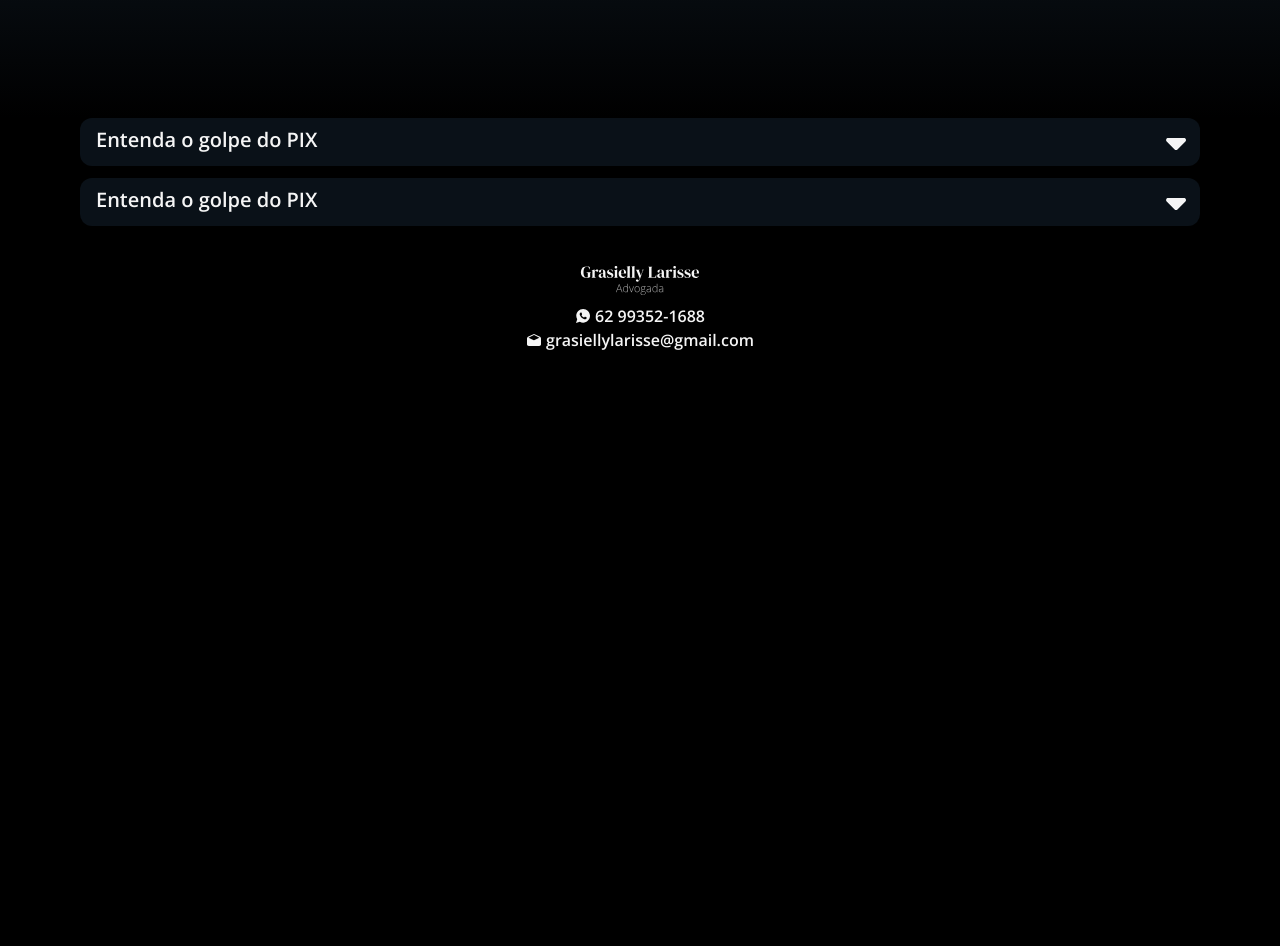
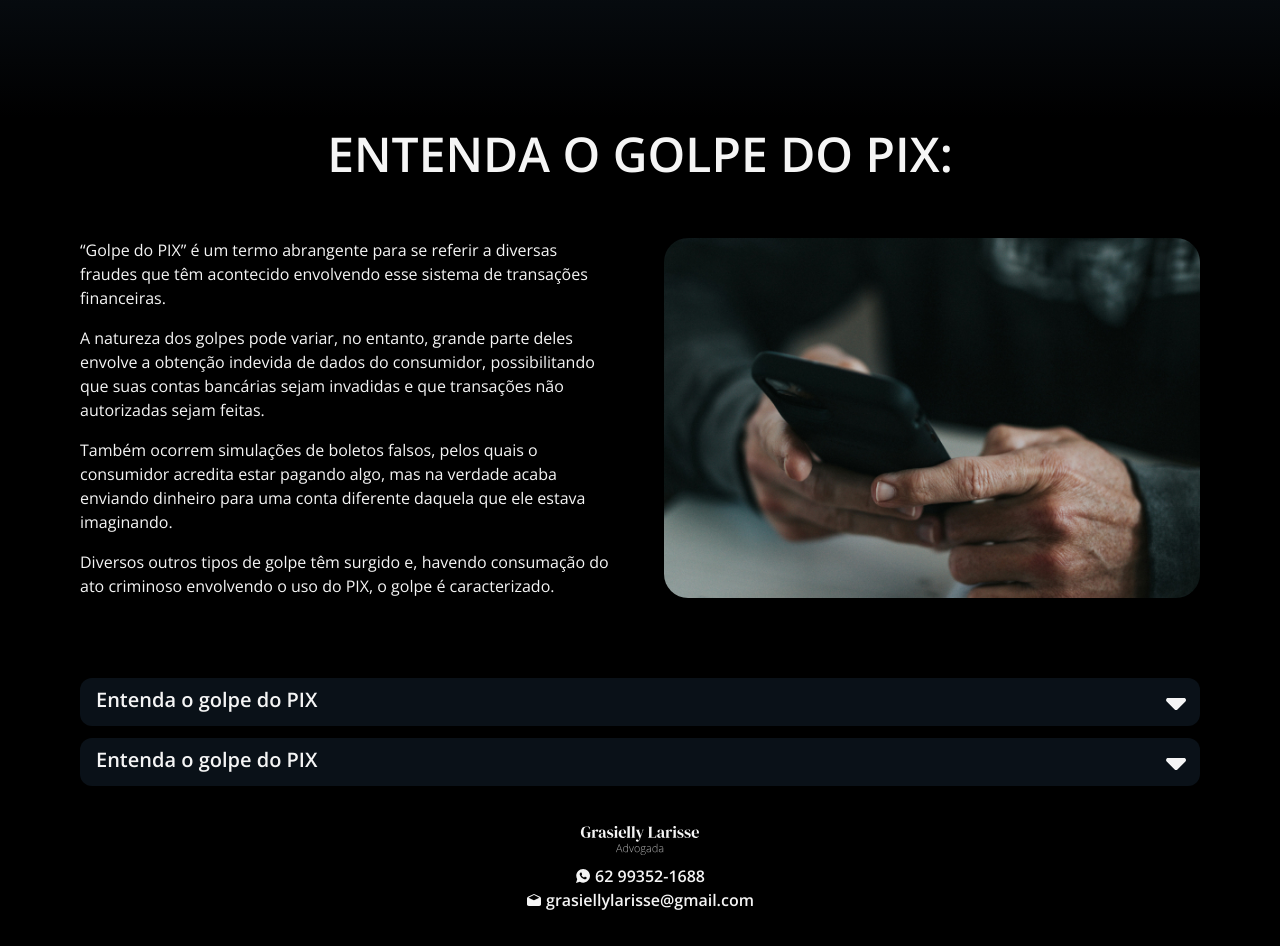
Before and after one commit to dsmarcelo/grasielly-landingpage, a Next.js app: page / in a window 1280 px wide. Shown: the part 542-1488 px from the top of the page. Before the commit the page ends 928 px from the top, so only its background shows below. Built offline with nearby package versions, Linux system fonts and the light colour scheme.

Commit message:
feat: add info section

```diff
--- a/app/globals.css
+++ b/app/globals.css
@@ -30,7 +30,11 @@
 }
 
 .p-normal {
-  @apply text-xl font-light;
+  @apply text-xl;
+}
+
+.p-large {
+  @apply text-2xl;
 }
 
 .label-normal {
--- a/app/page.tsx
+++ b/app/page.tsx
@@ -9,8 +9,10 @@
 
 export default function Home() {
   return (
-    <div className="min-h-screen flex-col items-center">
-      <div className="flex flex-col justify-center items-center px-4 lg:px-20 dark-gradient w-screen">
+    <div className="min-h-screen mx-auto flex flex-col justify-center items-center">
+      <div className="w-full relative flex justify-center">
+        <div className="w-full dark-gradient">
+          <div className="mx-auto flex flex-col justify-center items-center px-4 md:px-10 lg:px-20 max-w-7xl">
             <header className="flex items-center justify-center h-20">
               <Image
                 className=""
@@ -21,7 +23,7 @@
                 priority
               />
             </header>
-        <main className="w-full max-w-7xl">
+            <main className="w-full">
               <section className="w-full my-[120px] flex flex-col gap-6 items-center justify-center font-normal text-center">
                 <motion.h1
                   initial={{ y: 20, opacity: 0 }}
@@ -49,10 +51,46 @@
               </section>
             </main>
           </div >
+        </div>
+      </div>
 
-      <section className="px-4 lg:px-20">
+      <div className="px-4 md:px-10 lg:px-20 max-w-7xl">
+
+        <section className="w-full mb-20 flex flex-col items-center gap-12">
+          <h2 className="">ENTENDA O GOLPE DO PIX:</h2>
+          <div className="grid grid-cols-1 grid-rows-2 md:grid-cols-2 gap-12 md:grid-rows-1 ">
+
+            <div className="p-normal md:text-base">
+              <p className="">
+                “Golpe do PIX” é um termo abrangente para se referir a diversas fraudes que têm acontecido envolvendo esse sistema de transações financeiras.
+              </p>
+              <p className="mt-4">
+                A natureza dos golpes pode variar, no entanto, grande parte deles envolve a obtenção indevida de dados do consumidor, possibilitando que suas contas bancárias sejam invadidas e que transações não autorizadas sejam feitas.
+              </p>
+              <p className="mt-4">
+                Também ocorrem simulações de boletos falsos, pelos quais o consumidor acredita estar pagando algo, mas na verdade acaba enviando dinheiro para uma conta diferente daquela que ele estava imaginando.
+              </p>
+              <p className="mt-4">
+                Diversos outros tipos de golpe têm surgido e, havendo consumação do ato criminoso envolvendo o uso do PIX, o golpe é caracterizado.
+              </p>
+            </div>
+            <div className="relative">
+              <Image
+                className="rounded-3xl"
+                src="/Phone.jpg"
+                alt="Pessoa segurando celular"
+                layout="fill"
+                objectFit="cover"
+                priority
+              />
+            </div>
+          </div>
+        </section>
+
+        <section className="w-full ">
           <DropdownContainer />
         </section>
+      </div>
       <Footer />
     </div >
   );
```
Also changed, not shown: public/Phone.jpg (added). Lines whose indentation alone changed are shown as unchanged.
